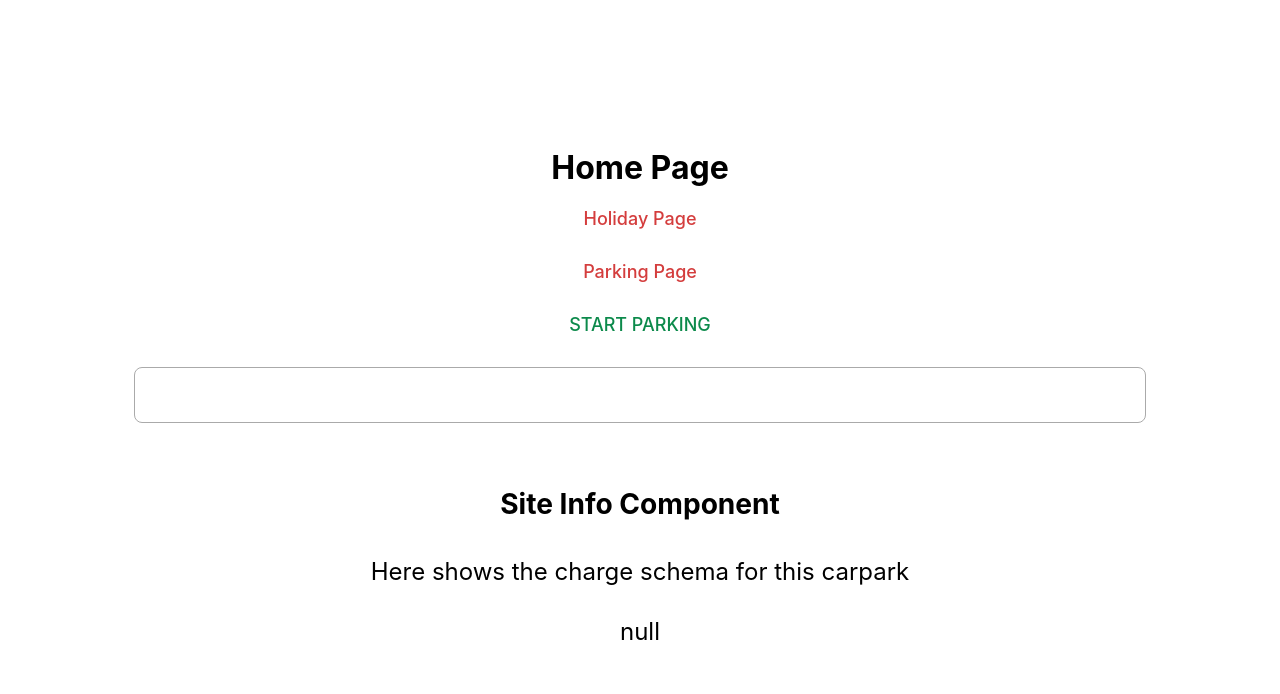
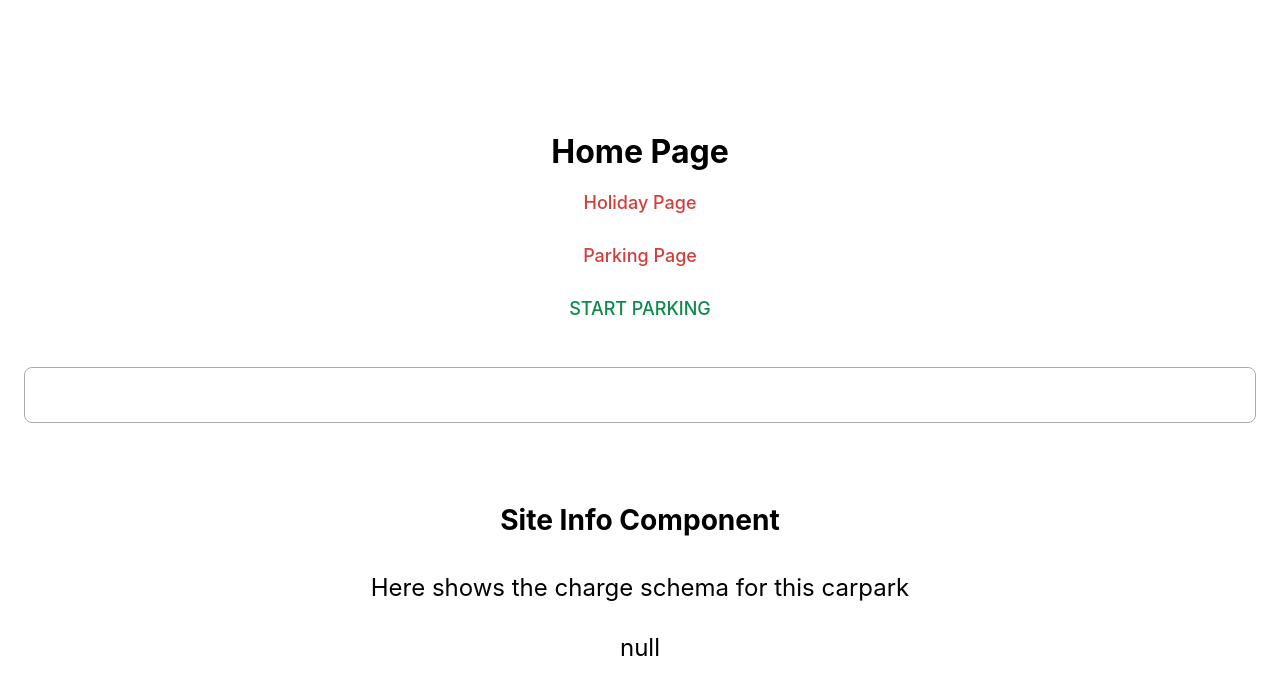
Before and after one commit to daydreamerli/generics-customhook, a Next.js app: page / in a window 1280 px wide. Shown: the top 694 px of the page. Built offline with nearby package versions, Linux system fonts and the light colour scheme.

Commit message:
rego as a chirld component

```diff
--- /dev/null
+++ b/components/rego/index.tsx
@@ -0,0 +1,19 @@
+import useLocalStorage from "../../custom-hooks/local-storage";
+import styles from "../../styles/Home.module.css";
+
+export default function Rego(){
+    const [rego, setRego] = useLocalStorage<string>("rego", "");
+ return(
+    <div className ={styles.box}>
+    <input
+    className={styles.input}
+    type="text"
+    required
+    maxLength={6}
+    value={rego ?? ""}
+    onChange={(e: { target: { value: string; }; }) => setRego(e.target.value.toUpperCase())}
+    />
+    <div className={styles.title}>{rego}</div>
+    </div>
+ )
+}
--- a/pages/index.tsx
+++ b/pages/index.tsx
@@ -5,12 +5,12 @@ import useLocalStorage from "../custom-hooks/local-storage";
 import styles from "../styles/Home.module.css";
 import axios from "axios";
 import SiteInfo from "../components/siteInfo";
+import Rego from "../components/rego";
 
 export default function Home() {
   const router = useRouter();
   const siteId = router.query.siteId as string;
   console.log(siteId);
-  const [rego, setRego] = useLocalStorage<string | null>("rego", null);
   const [isHoliday, setIsHoliday] = useLocalStorage<boolean>("isHoliday",false);
   const [holidayData,setHolidayData] = useLocalStorage<JSON  | null>("holidayData", null);
   const [redirectTo, setRedirectTo] = useState<string>('/parking');
@@ -59,15 +59,7 @@ export default function Home() {
       <Link href={`${redirectTo}`}>
                 <a className ={styles.linkTwo}>START PARKING</a>
       </Link>
-      <input
-      className={styles.input}
-      type="text"
-      required
-      maxLength={6}
-      value={rego ?? ""}
-      onChange={(e: { target: { value: string; }; }) => setRego(e.target.value.toUpperCase())}
-      />
-      <div className={styles.title}>{rego}</div>
+      <Rego />
       <SiteInfo  id = {siteId}/>
     </div>
   );
--- a/styles/Home.module.css
+++ b/styles/Home.module.css
@@ -16,8 +16,15 @@
   align-items: center;
 }
 
+.box{
+  width: 100%;
+  padding: 1rem;
+  border-radius: 0.5rem;
+  background-color: #fff;
+}
+
 .input{
-  width: 80%;
+  width: 100%;
   align-items: center;
   border: 1px solid #aaa;
   border-radius: 0.5rem;
```
